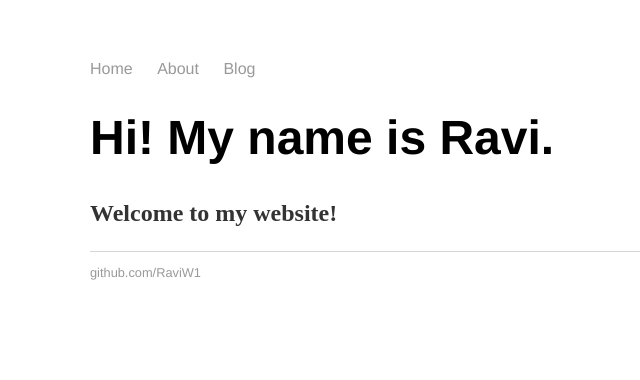
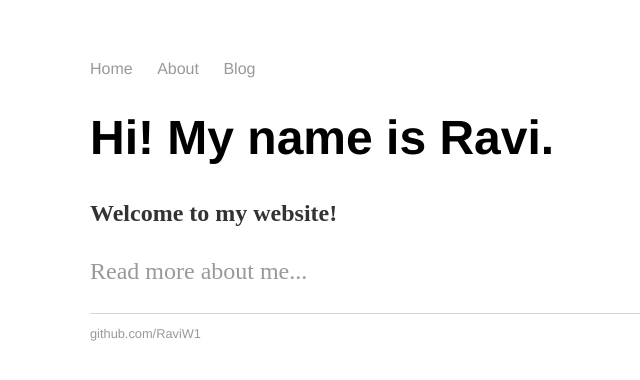
Before and after one commit to RaviW1/ravi_wije_old_site, a Jekyll site: the page built from index.html, in a window 1280 px wide. Shown: the top 380 px of the page, without its empty margins (102-742 px from the left). Built offline with Jekyll 4.4.1, drawn with Linux system fonts in a browser that asks for light colours.

Commit message:
Update index.html

```diff
--- a/index.html
+++ b/index.html
@@ -5,4 +5,5 @@ title: Ravi W
 <div class="blurb">
   <h1>Hi! My name is Ravi.</h1>
   <h2>Welcome to my website!</h2>
+  <p><a href="/about">Read more about me...</a></p>
 </div><!-- /.blurb -->
```
